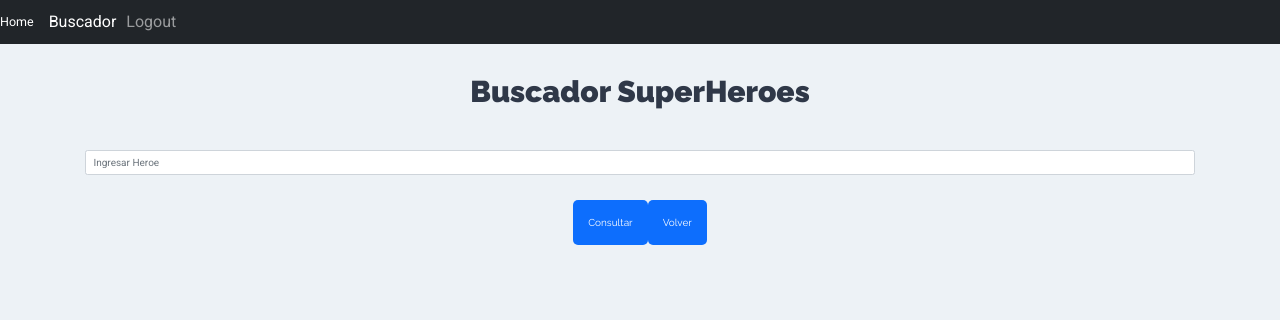
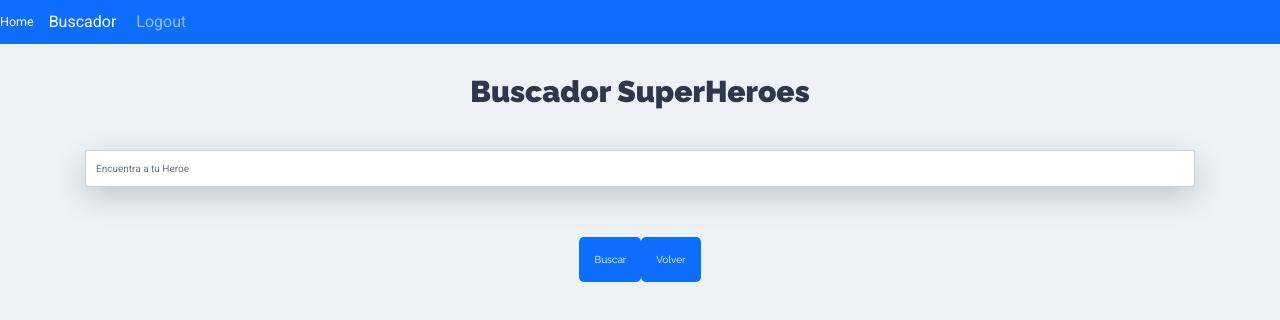
Before and after one commit to Ernesferre/SuperHeroes-API, a React (Create React App) app: page /Buscador in a window 1280 px wide. Shown: the top 320 px of the page. Built offline with nearby package versions, Linux system fonts and the light colour scheme; no server answers.

Commit message:
proteccion de rutas

```diff
--- a/src/App.js
+++ b/src/App.js
@@ -1,23 +1,30 @@
 
-import {useState} from 'react';
+import { useReducer, useEffect} from 'react';
 import AppRouter from './routers/AppRouter';
-import {InfoContext} from './Context/index'
+import { AuthContext } from './auth/AuthContext';
+import { authReducer } from './auth/authReducer';
+
+const init = () => {
+  return JSON.parse(localStorage.getItem('user')) || {logged: false};
+}
+
+
+
 
 function App() {
 
-  const [info, setInfo] = useState([]);
-  // const [ arrayHeroes, setArrayHeroes ] = useState([1,2,3,4]);
+  const [ user , dispatch] = useReducer( authReducer, {} , init);
+
+  useEffect(() => {
+    localStorage.setItem('user', JSON.stringify(user));
+  }, [user])
 
   return (
 
-   <InfoContext.Provider value={{
-     info,
-     setInfo,
 
-    }}>
-
+    <AuthContext.Provider value={{ user, dispatch }} >
       <AppRouter/>
-    </InfoContext.Provider>
+    </AuthContext.Provider >
 
   )
 }
--- /dev/null
+++ b/src/auth/AuthContext.js
@@ -0,0 +1,3 @@
+import { createContext } from "react";
+
+export const AuthContext = createContext();
--- /dev/null
+++ b/src/auth/authReducer.js
@@ -0,0 +1,28 @@
+import { types } from "../types/types";
+
+// const state = {
+//     name: 'Ernesto',
+//     logged: true
+// }
+
+export const authReducer = (state = {}, action ) => {
+
+    switch (action.type) {
+        case types.login:
+            return {
+                ...action.payload,
+                logged: true
+            }
+
+        case types.logout:
+            return {
+                logged: false
+            }
+
+            break;
+
+        default:
+            return state;
+    }
+
+}
--- a/src/components/Buscador.js
+++ b/src/components/Buscador.js
@@ -57,10 +57,11 @@ const Buscador = () => {
 
 const onSubmit = (data, e) => {
     console.log(data.titulo)
+    // const personaje = heroes.filter(item => item.name.toLocaleLowerCase().includes (data.titulo));
     const personaje = heroes.filter(item => item.name === data.titulo);
     console.log(personaje);
-    setHeroes(personaje);
-    console.log(heroes)
+    setElegido(personaje);
+    console.log(elegido)
     e.target.reset();
 
 }
@@ -99,11 +100,11 @@ const handleClick = () => {
 
                             <input
                                 type="text"
-                                className="form-control my-2"
+                                className="form-control my-2 shadow-lg p-3 mb-5 bg-white rounded"
                                 id="heroe"
                                 // value = { inputValue }
                                 name="titulo"
-                                placeholder="Ingresar Heroe"
+                                placeholder="Encuentra a tu Heroe"
                                 // onChange={handleChange}
                                 {...register("titulo", { required: true, message:'Campo Obligatorio'})}
                             />
@@ -115,7 +116,11 @@ const handleClick = () => {
 
 
 
-                        <button className="btn btn-primary ml-2">Consultar</button>
+                        <button
+                            className="btn btn-primary ml-2"
+                            type="submit"
+                        >
+                                Buscar </button>
                         <button
                             className="btn btn-primary ml-2"
                             onClick={handleRefresh}
--- a/src/components/CardHero.js
+++ b/src/components/CardHero.js
@@ -12,22 +12,26 @@ const CardHero = ({img } ) => {
     }
 
     return (
-        <div className="card-grid">
+        <div className="card ms-3 mb-3 d-flex flex-wrap" style={ { maxWidth: 200 }}>
+            {/* <div className="row no-gutters"> */}
+                {/* <div className="col-md-10"> */}
 
-            <p className="card-title"> {img.name} </p>
+                <div className="card-body">
+                    <p className="card-title text-center mt-3"> {img.name} </p>
+                </div>
 
+                    <img  src={img.image} alt={ img.name } className="card-img img-thumbnail" />
 
-            <img  src={img.image} alt={ img.name } />
+                    <div className="card-body text-center mb-3">
+                        <button
+                                className="btn btn-success card-text text-center"
+                                onClick= {handleClick}
+                                >Agregar a Equipo
+                        </button>
+                    </div>
 
-
-
-            <button
-                    className="btn btn-primary card-text"
-                    onClick= {handleClick}
-                >Agregar a Equipo
-            </button>
-
-
+                {/* </div> */}
+            {/* </div>  */}
         </div>
     )
 }
--- a/src/components/Home.js
+++ b/src/components/Home.js
@@ -89,9 +89,11 @@ const Home = () => {
 
     return (
 
-        <div>
+        <div className="container">
 
             <h1>Equipo</h1>
+
+            <h3>En esta seccion debo poder visualizar los 6 Heroes seleccionados</h3>
 
             <div className="card-columns">
 
--- a/src/components/Login.js
+++ b/src/components/Login.js
@@ -1,9 +1,13 @@
-import {useState} from 'react';
+import {useContext, useState} from 'react';
+import { AuthContext } from '../auth/AuthContext';
+import { types } from '../types/types';
 // import Error from './Error'
 // import axios from 'axios';
 
 
 const Login = ({history}) => {
+
+    const {dispatch}  = useContext(AuthContext);
 
     const [user, setUser] = useState('');
     const [password, setPassword] = useState('');
@@ -39,7 +43,14 @@ const Login = ({history}) => {
                 let account = JSON.stringify(ac);
                 localStorage.setItem('account', account);
                 setIsLogin(true);
+                dispatch({
+                    type: types.login,
+                    payload: {
+                        name: 'Ernesto'
+                    }
+                })
                 history.replace('/')
+
 
             } else {
                 setIsLogin(false);
--- a/src/components/Navbar.js
+++ b/src/components/Navbar.js
@@ -1,10 +1,16 @@
 
 import React from 'react'
 import { Link, NavLink } from 'react-router-dom'
+import { useContext } from 'react'
+import { AuthContext } from '../auth/AuthContext'
 
 export const Navbar = () => {
+
+    const { user: { name } }  = useContext(AuthContext);
+
+
     return (
-        <nav className="navbar navbar-expand-sm navbar-dark bg-dark">
+        <nav className="navbar navbar-expand-sm navbar-dark bg-primary">
 
             <Link
                 className="navbar-brand"
@@ -31,6 +37,11 @@ export const Navbar = () => {
 
             <div className="navbar-collapse collapse w-100 order-3 dual-collapse2">
                 <ul className="navbar-nav ml-auto">
+
+                    <span className="nav-item nav-link text-info" >
+                        { name }
+                    </span>
+
                     <NavLink
                         activeClassName="active"
                         className="nav-item nav-link"
--- /dev/null
+++ b/src/types/types.js
@@ -0,0 +1,6 @@
+
+
+export const types = {
+    login: '[auth] login',
+    logout: '[auth] logout',
+}
```
